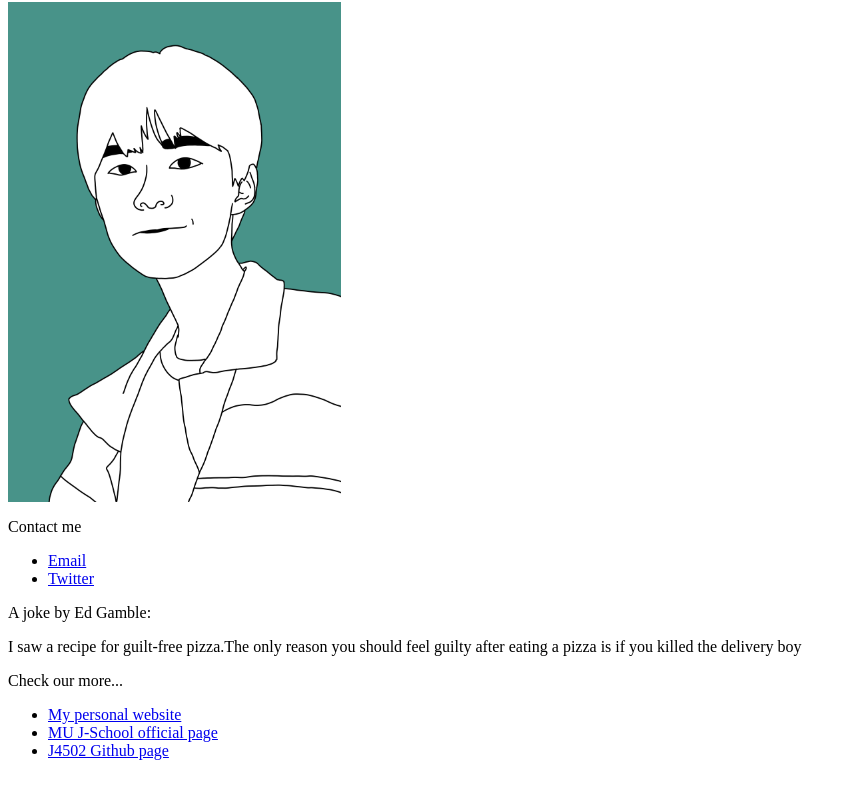
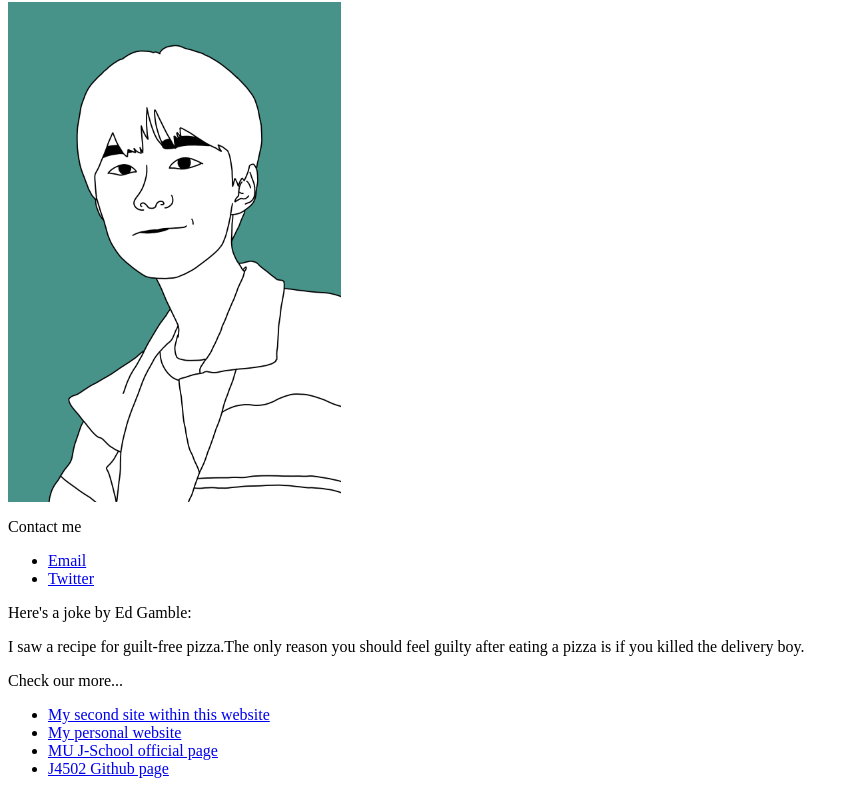
Before and after one commit to J4502-ss20/thea, a plain HTML site: page index.html in a window 1280 px wide. Shown: the part 78-872 px from the top of the page, without its empty margins (0-859 px from the left). Drawn offline with Linux system fonts and the light colour scheme.

Commit message:
Update list of links
update internal links

```diff
--- a/index.html
+++ b/index.html
@@ -19,10 +19,12 @@
     <li><a href="mailto:tcbgf@mail.missouri.edu">Email</a></li>
     <li><a href="https://twitter.com/theachen97">Twitter</a></li>
   </ul>
-  <p>A joke by Ed Gamble:</p>
-  <p>I saw a recipe for guilt-free pizza.The only reason you should feel guilty after eating a pizza is if you killed the delivery boy</P>
+  <p>Here's a joke by Ed Gamble:</p>
+  <p>I saw a recipe for guilt-free pizza.The only reason you should feel guilty after eating a pizza is if you killed the delivery boy.</P>
+
   <p>Check our more...</p>
   <ul>
+    <li><a href="xhtml_template.html">My second site within this website</a></li>
     <li><a href="https://sijietheachen.com">My personal website</a></li>
     <li><a href="https://journalism.missouri.edu">MU J-School official page</a></li>
     <li><a href="https://github.com/J4502-ss20">J4502 Github page</a></li>
```
